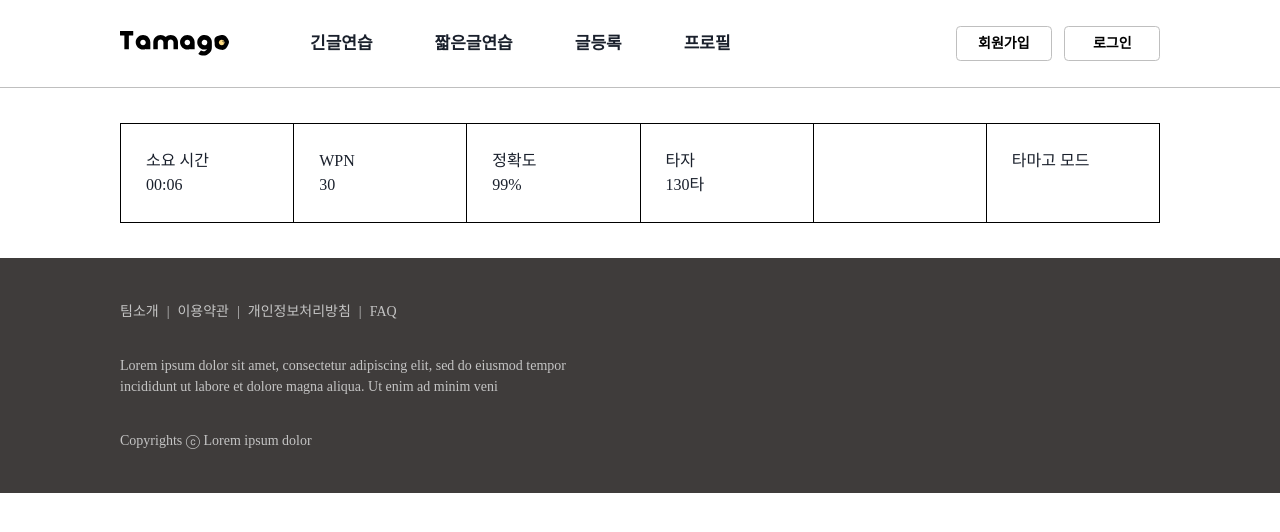
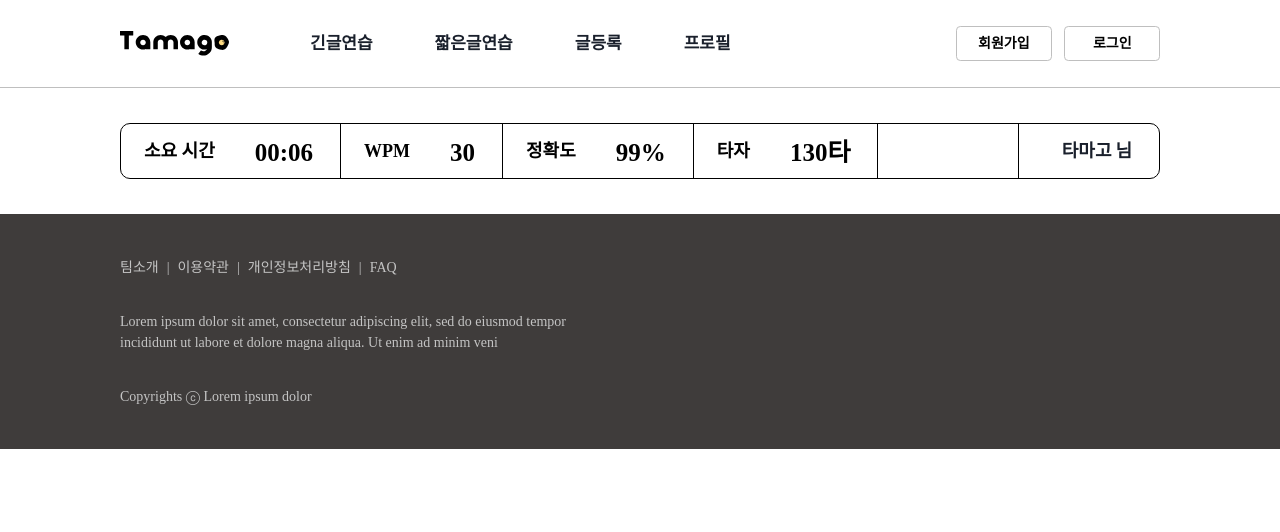
Before and after one commit to msdio/Tamago, a Next.js app in the folder client/: page /practice/short in a window 1280 px wide. Shown: the top 532 px of the page. Built offline with nearby package versions, Linux system fonts and the light colour scheme; no server answers; a web font is replaced by a local one.

Commit message:
feat: practice short info bar ui

```diff
--- /dev/null
+++ b/client/src/components/practice/short/InfoBar/InfoBarItem.tsx
@@ -0,0 +1,37 @@
+import { Flex, Text } from '@chakra-ui/react';
+import styled from '@emotion/styled';
+
+const Wrapper = styled(Flex)`
+  &:not(:first-child) {
+    border-left: 1px solid #000;
+  }
+`;
+
+interface InfoBarItemProps {
+  label: string;
+  content: string;
+}
+
+function InfoBarItem({ label, content }: InfoBarItemProps) {
+  return (
+    <Wrapper
+      minW='fit-content'
+      gap='40px'
+      justifyContent='space-between'
+      alignItems='center'
+      pl={23}
+      pr={27}
+      flex={1}
+      color='#000'
+    >
+      <Text fontWeight={800} fontSize={18} lineHeight='18px'>
+        {label}
+      </Text>
+      <Text fontFamily={'GangwonEduPower'} fontSize={25} fontWeight={900} lineHeight='25px' mt='2px'>
+        {content}
+      </Text>
+    </Wrapper>
+  );
+}
+
+export default InfoBarItem;
--- /dev/null
+++ b/client/src/components/practice/short/InfoBar/index.tsx
@@ -0,0 +1,4 @@
+function InfoBar() {
+  return <div>InfoBar</div>;
+}
+export default InfoBar;
--- a/client/src/components/practice/short/index.tsx
+++ b/client/src/components/practice/short/index.tsx
@@ -4,6 +4,7 @@ import { useEffect, useState } from 'react';
 import type { ShortTypingType } from '@/apis/typing';
 import { getShortTypingWritingsAPI } from '@/apis/typing';
 import CurrentTyping from '@/components/practice/short/CurrentTyping';
+import InfoBarItem from '@/components/practice/short/InfoBar/InfoBarItem';
 
 export default function PracticeShort() {
   const [writings, setWritings] = useState<ShortTypingType[]>([]);
@@ -19,28 +20,30 @@ export default function PracticeShort() {
   }, []);
 
   return (
-    <Box margin='35px 120px'>
-      <Flex border='1px solid rgb(0, 0, 0)'>
-        <Box p={25} flex={1}>
-          <Text>소요 시간</Text>
-          <Text>00:06</Text>
-        </Box>
-        <Box p={25} borderLeft='1px solid #000' flex={1}>
-          <Text>WPN</Text>
-          <Text>30</Text>
-        </Box>
-        <Box p={25} borderLeft='1px solid #000' flex={1}>
-          <Text>정확도</Text>
-          <Text>99%</Text>
-        </Box>
-        <Box p={25} borderLeft='1px solid #000' flex={1}>
-          <Text>타자</Text>
-          <Text>130타</Text>
-        </Box>
+    <Box p='35px 120px' minW='1100px'>
+      <Flex border='1px solid rgb(0, 0, 0)' borderRadius={10} h={'56px'}>
+        <InfoBarItem label='소요 시간' content={'00:06'} />
+        <InfoBarItem label='WPM' content={'30'} />
+        <InfoBarItem label='정확도' content={'99%'} />
+        <InfoBarItem label='타자' content={'130타'} />
+
         <Box p={25} borderLeft='1px solid #000' flex={1}></Box>
-        <Box p={25} borderLeft='1px solid #000' flex={1}>
-          <Text>타마고 모드</Text>
-        </Box>
+        <Flex
+          pl={23}
+          pr={27}
+          borderLeft='1px solid #000'
+          flex={1}
+          flexDirection='row-reverse'
+          alignItems='center'
+          gap={1}
+        >
+          <Text fontWeight={600} fontSize={18} lineHeight='18px'>
+            님
+          </Text>
+          <Text fontWeight={800} fontSize={18} lineHeight='18px'>
+            타마고
+          </Text>
+        </Flex>
       </Flex>
 
       {writings[currentIdx] && (
```
